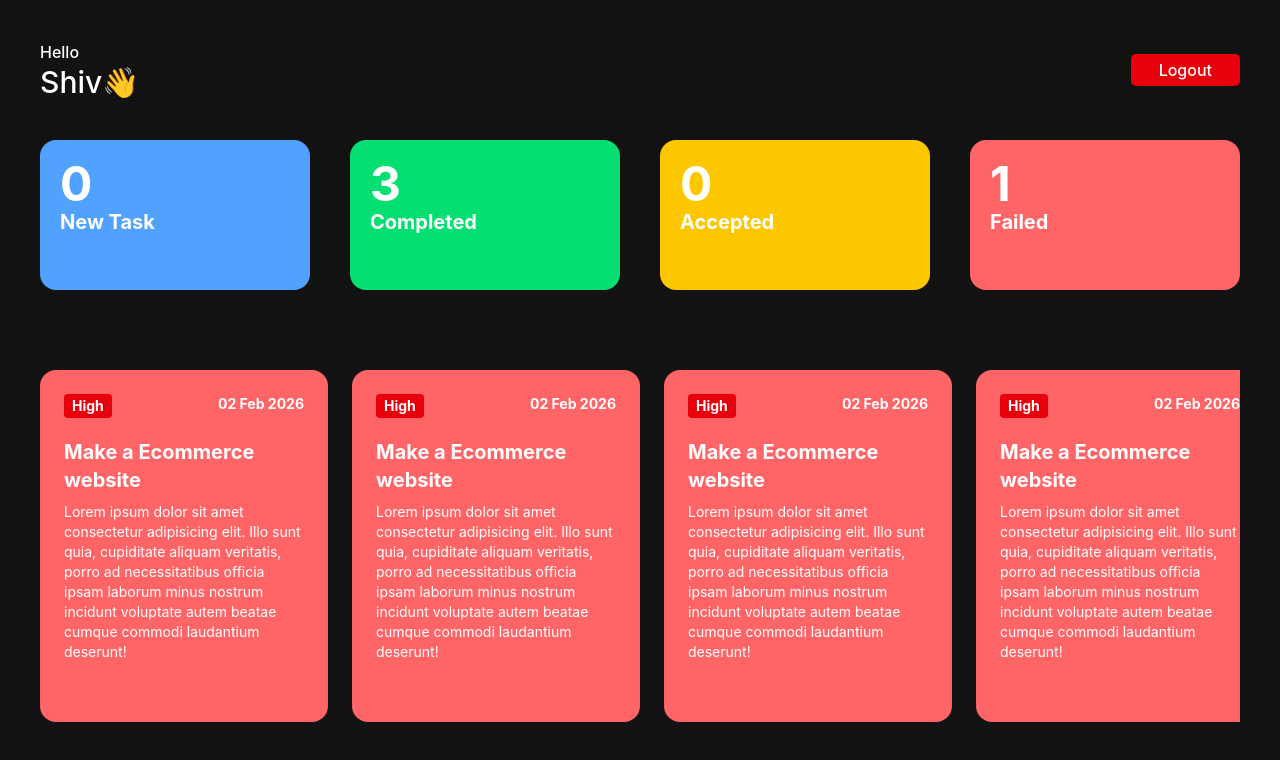
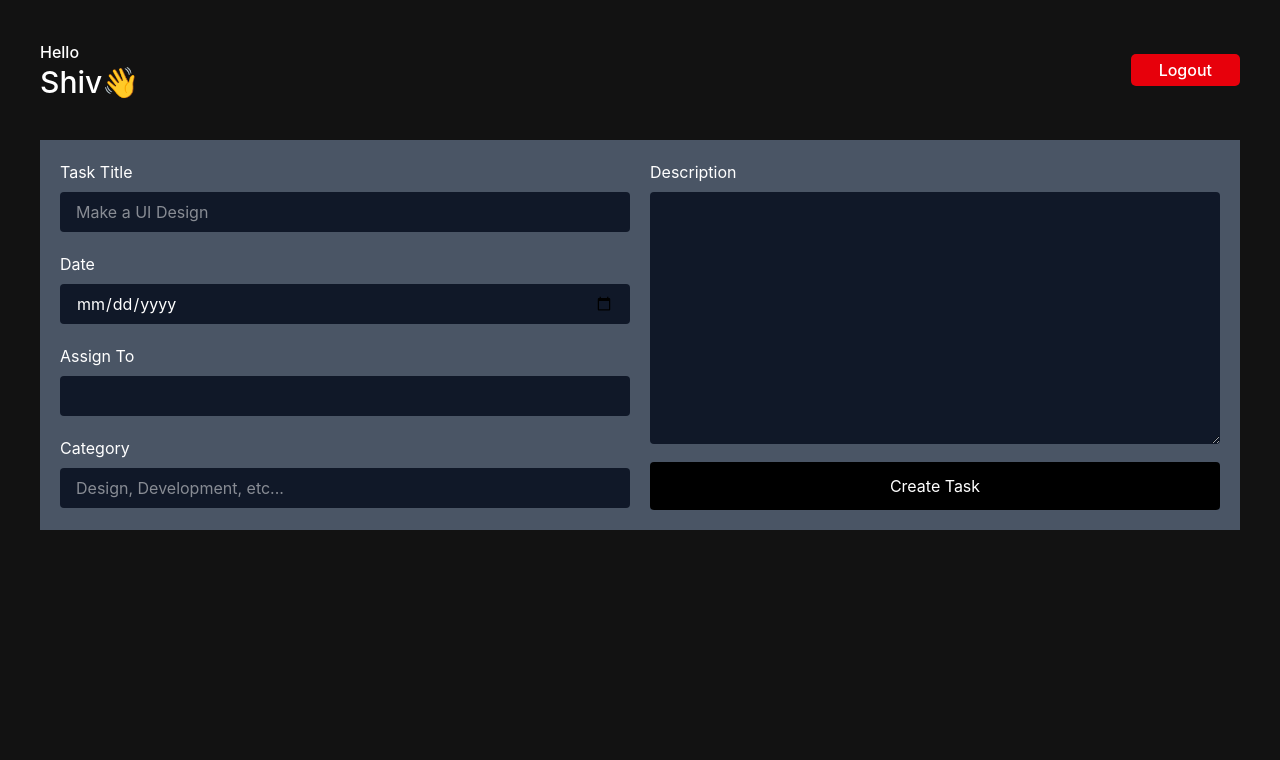
Before and after one commit to 26-Shiv-Gupta/Task-Manager, a React (Vite) app: page / in a window 1280 px wide. Shown: the top 760 px of the page. Built offline with nearby package versions, Linux system fonts and the light colour scheme.

Commit message:
CreateTask

```diff
--- a/src/App.jsx
+++ b/src/App.jsx
@@ -2,13 +2,15 @@ import { useState } from 'react'
 import './App.css'
 import Login from './components/Auth/Login'
 import EmployeeDashboard from './components/Dashboard/EmployeeDashboard'
+import AdminDashboard from './components/Dashboard/AdminDashboard'
 
 function App() {
 
   return (
     <>
       {/* <Login /> */}
-      <EmployeeDashboard />
+      {/* <EmployeeDashboard /> */}
+      <AdminDashboard />
     </>
   )
 }
--- /dev/null
+++ b/src/components/Common/CreateTask.jsx
@@ -0,0 +1,37 @@
+import React from 'react'
+
+const CreateTask = () => {
+    return (
+        <div>
+            <form className='p-5 bg-gray-600'>
+                <div className="flex gap-5 h-[350px]">
+                    <div className='w-[50%]'>
+                        <div className='mb-5'>
+                            <h3>Task Title</h3>
+                            <input className='bg-gray-900 px-4 py-2 rounded mt-2 w-full outline-none' type="text" placeholder='Make a UI Design' />
+                        </div>
+                        <div className='mb-5'>
+                            <h3>Date</h3>
+                            <input className='bg-gray-900 px-4 py-2 rounded mt-2 w-full outline-none' type="date" placeholder='dd/mm/yyyy' />
+                        </div>
+                        <div className='mb-5'>
+                            <h3>Assign To</h3>
+                            <input className='bg-gray-900 px-4 py-2 rounded mt-2 w-full outline-none' type="text" />
+                        </div>
+                        <div className='mb-5'>
+                            <h3>Category</h3>
+                            <input className='bg-gray-900 px-4 py-2 rounded mt-2 w-full outline-none' type="text" placeholder='Design, Development, etc...' />
+                        </div>
+                    </div>
+                    <div className='w-[50%]'>
+                        <h3>Description</h3>
+                        <textarea className='bg-gray-900 h-63 px-4 py-2 rounded mt-2 w-full outline-none' name="" id=""></textarea>
+                        <button className='w-full bg-black rounded py-3 mt-3' type='submit' onClick={(e) => handleSubmit(e)}>Create Task</button>
+                    </div>
+                </div>
+            </form>
+        </div>
+    )
+}
+
+export default CreateTask
--- a/src/components/Dashboard/AdminDashboard.jsx
+++ b/src/components/Dashboard/AdminDashboard.jsx
@@ -0,0 +1,22 @@
+import React from 'react'
+import Header from '../Common/Header'
+import CreateTask from '../Common/CreateTask';
+
+const AdminDashboard = () => {
+
+    const handleSubmit = (e) => {
+        e.preventDefault();
+        console.log("submit");
+    }
+
+    return (
+        <>
+            <div className="p-10">
+                <Header />
+                <CreateTask />
+            </div>
+        </>
+    )
+}
+
+export default AdminDashboard
```
Also changed, not shown: src/components/Common/AllTask.jsx (added).
